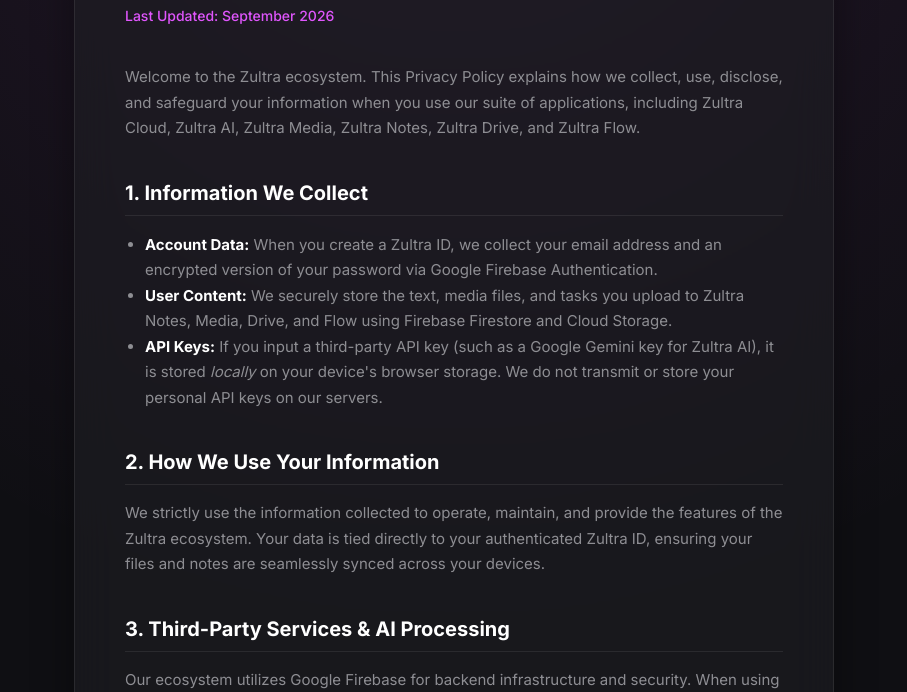
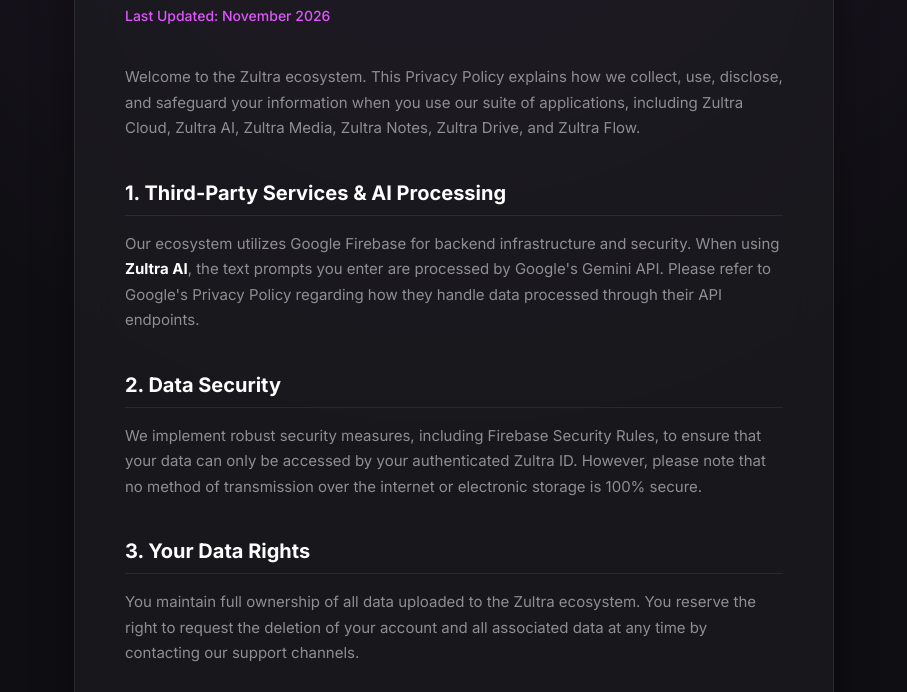
Before and after one commit to zultra0/ZultraPrivacyPolicy, a plain HTML site: page index.html in a window 1280 px wide. Shown: the part 242-934 px from the top of the page, without its empty margins (186-1093 px from the left). Drawn offline with Linux system fonts and the light colour scheme.

Commit message:
Update index.html

```diff
--- a/index.html
+++ b/index.html
@@ -114,30 +114,20 @@
             </div>
 
             <h1>Privacy Policy</h1>
-            <div class="last-updated">Last Updated: September 2026</div>
+            <div class="last-updated">Last Updated: November 2026</div>
 
             <p>Welcome to the Zultra ecosystem. This Privacy Policy explains how we collect, use, disclose, and safeguard your information when you use our suite of applications, including Zultra Cloud, Zultra AI, Zultra Media, Zultra Notes, Zultra Drive, and Zultra Flow.</p>
 
-            <h2>1. Information We Collect</h2>
-            <ul>
-                <li><strong>Account Data:</strong> When you create a Zultra ID, we collect your email address and an encrypted version of your password via Google Firebase Authentication.</li>
-                <li><strong>User Content:</strong> We securely store the text, media files, and tasks you upload to Zultra Notes, Media, Drive, and Flow using Firebase Firestore and Cloud Storage.</li>
-                <li><strong>API Keys:</strong> If you input a third-party API key (such as a Google Gemini key for Zultra AI), it is stored <em>locally</em> on your device's browser storage. We do not transmit or store your personal API keys on our servers.</li>
-            </ul>
-
-            <h2>2. How We Use Your Information</h2>
-            <p>We strictly use the information collected to operate, maintain, and provide the features of the Zultra ecosystem. Your data is tied directly to your authenticated Zultra ID, ensuring your files and notes are seamlessly synced across your devices.</p>
-
-            <h2>3. Third-Party Services & AI Processing</h2>
+            <h2>1. Third-Party Services & AI Processing</h2>
             <p>Our ecosystem utilizes Google Firebase for backend infrastructure and security. When using <strong>Zultra AI</strong>, the text prompts you enter are processed by Google's Gemini API. Please refer to Google's Privacy Policy regarding how they handle data processed through their API endpoints.</p>
 
-            <h2>4. Data Security</h2>
+            <h2>2. Data Security</h2>
             <p>We implement robust security measures, including Firebase Security Rules, to ensure that your data can only be accessed by your authenticated Zultra ID. However, please note that no method of transmission over the internet or electronic storage is 100% secure.</p>
 
-            <h2>5. Your Data Rights</h2>
+            <h2>3. Your Data Rights</h2>
             <p>You maintain full ownership of all data uploaded to the Zultra ecosystem. You reserve the right to request the deletion of your account and all associated data at any time by contacting our support channels.</p>
 
-            <h2>6. Changes to This Policy</h2>
+            <h2>4. Changes to This Policy</h2>
             <p>We may update this Privacy Policy from time to time as we add new apps to the Zultra ecosystem. We will notify you of any changes by updating the "Last Updated" date at the top of this document.</p>
         </div>
     </div>
```
